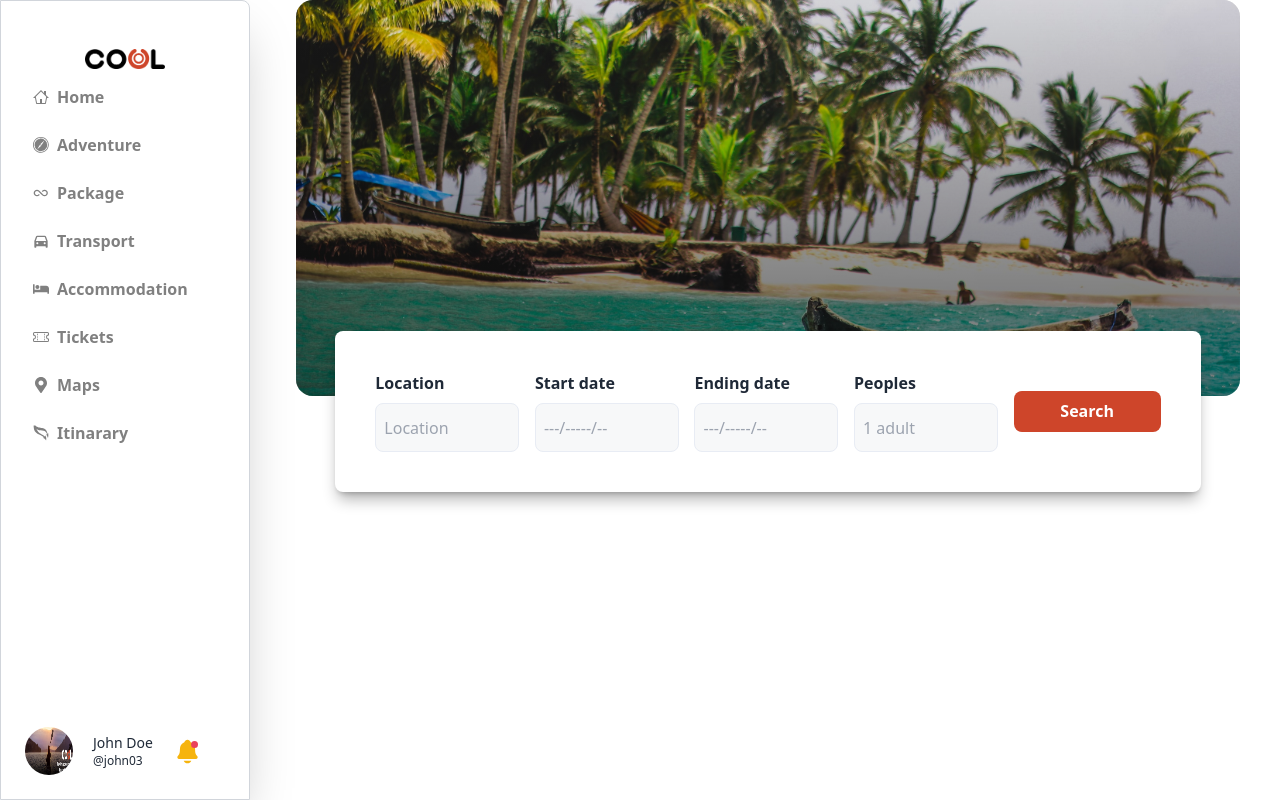
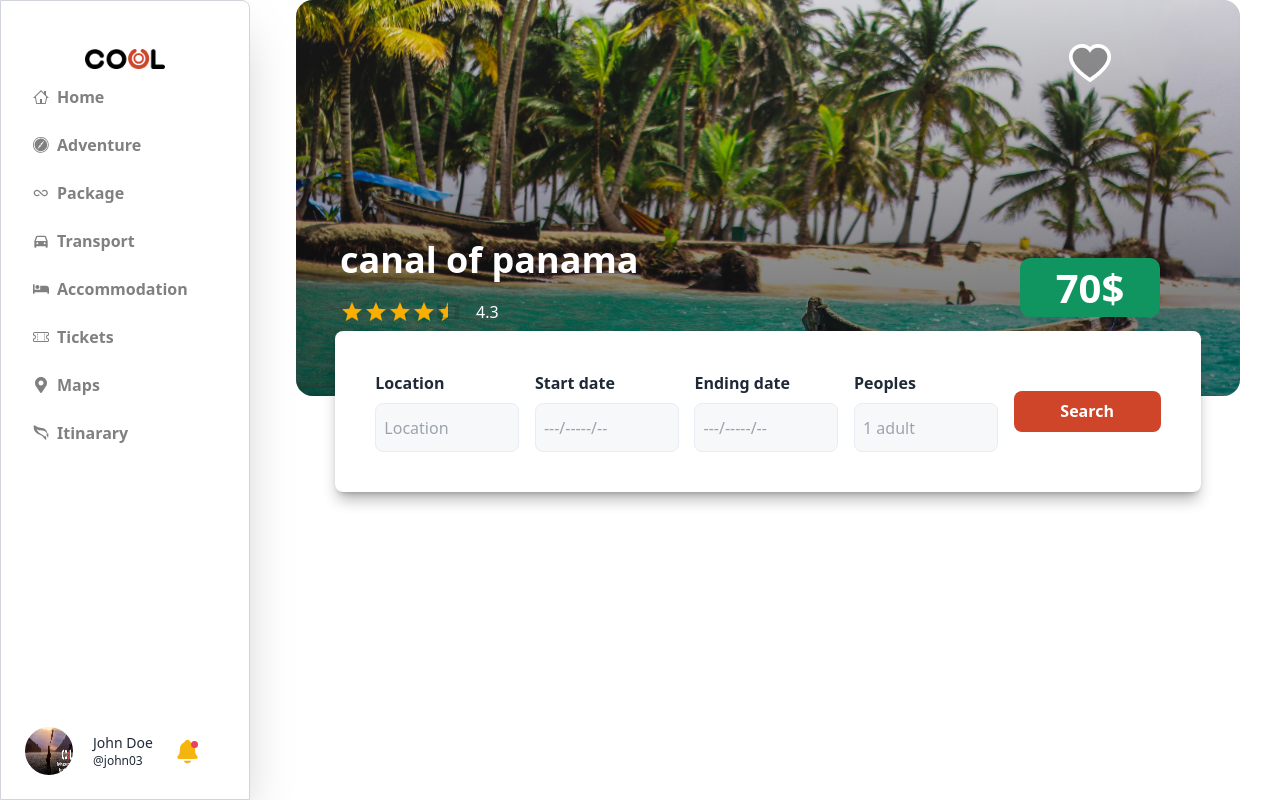
Before and after one commit to AxelCoolpa/COOL-FRONT, a React (Vite) app: page /admin/dashboard in a window 1280 px wide. Built offline with nearby package versions, Linux system fonts and the light colour scheme.

Commit message:
send header props

```diff
--- a/src/pages/Admin/Dashboard.tsx
+++ b/src/pages/Admin/Dashboard.tsx
@@ -2,7 +2,7 @@ import React from 'react'
 import HeaderSection from '../../components/sections/HeaderSection'
 
 const Dashboard = () => {
-	return <HeaderSection />
+	return <HeaderSection name='canal of panama' rate={4.3} favorite price={70} />
 }
 
 export default Dashboard
```
